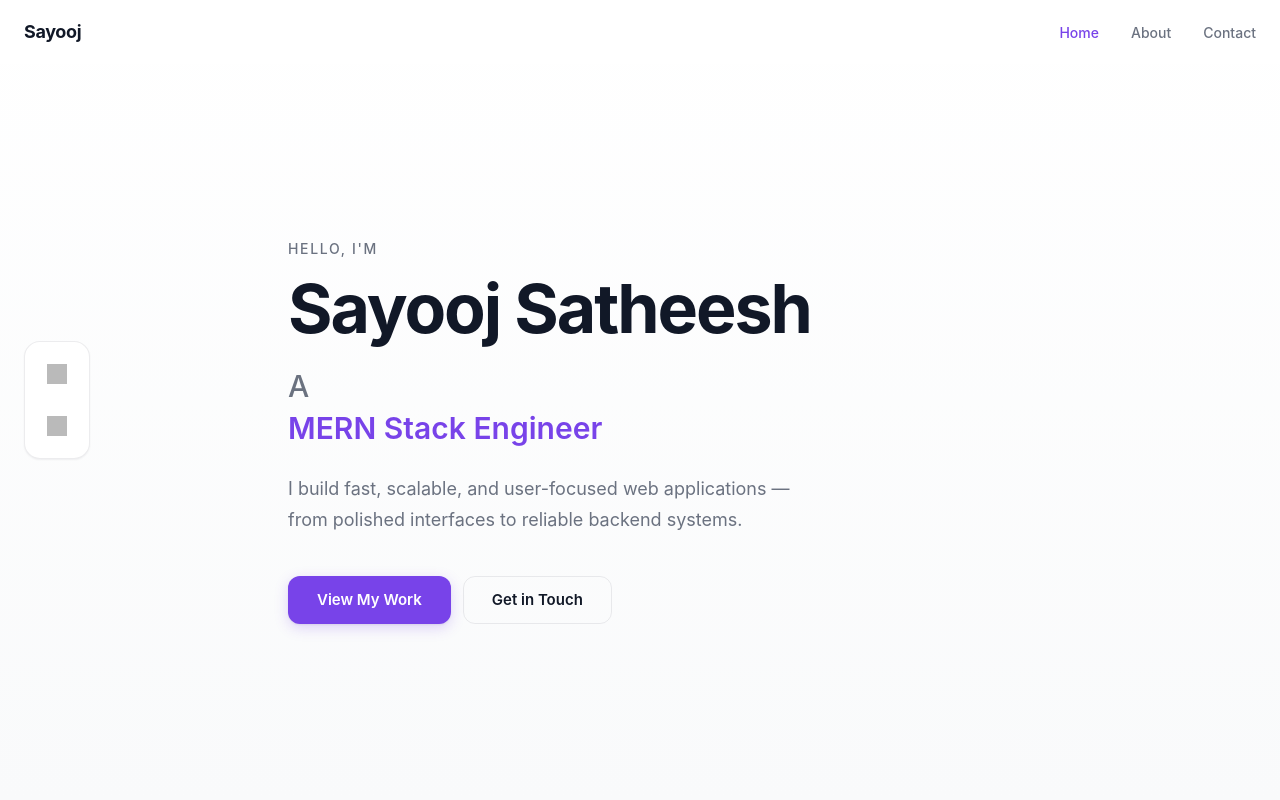
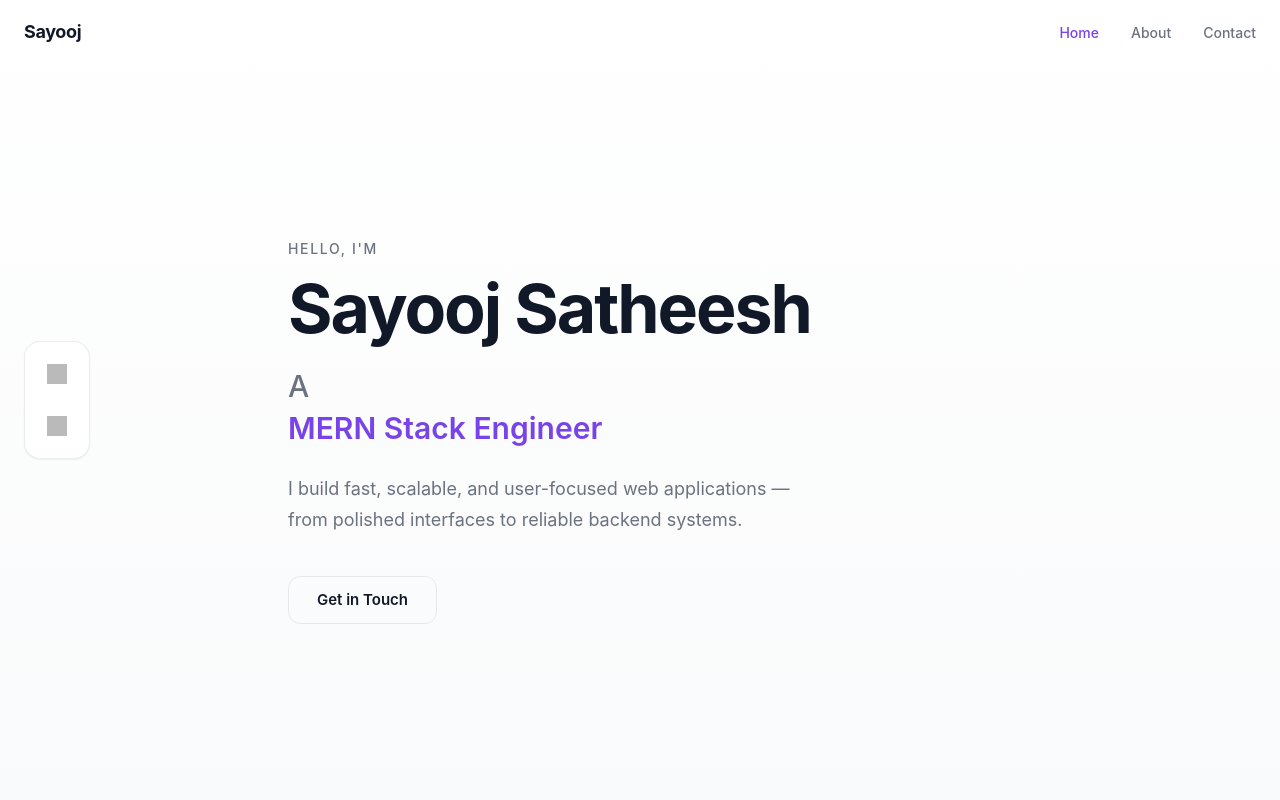
Before and after one commit to sayoojsatheesh/Portfolio, a React (Create React App) app: page / in a window 1280 px wide. Shown: the top 800 px of the page. Built offline with nearby package versions, Linux system fonts and the light colour scheme; grey boxes are pictures that could not be loaded.

Commit message:
UI Updated

```diff
--- a/src/components/IntroSection/IntroSection.js
+++ b/src/components/IntroSection/IntroSection.js
@@ -52,9 +52,9 @@ const IntroSection = () => {
         </p>
 
         <div className={classes.ctaContainer}>
-          <Link to="project" {...linkProps} className={classes.primaryButton}>
+          {/* <Link to="project" {...linkProps} className={classes.primaryButton}>
             View My Work
-          </Link>
+          </Link> */}
 
           <Link to="contact" {...linkProps} className={classes.secondaryButton}>
             Get in Touch
```
